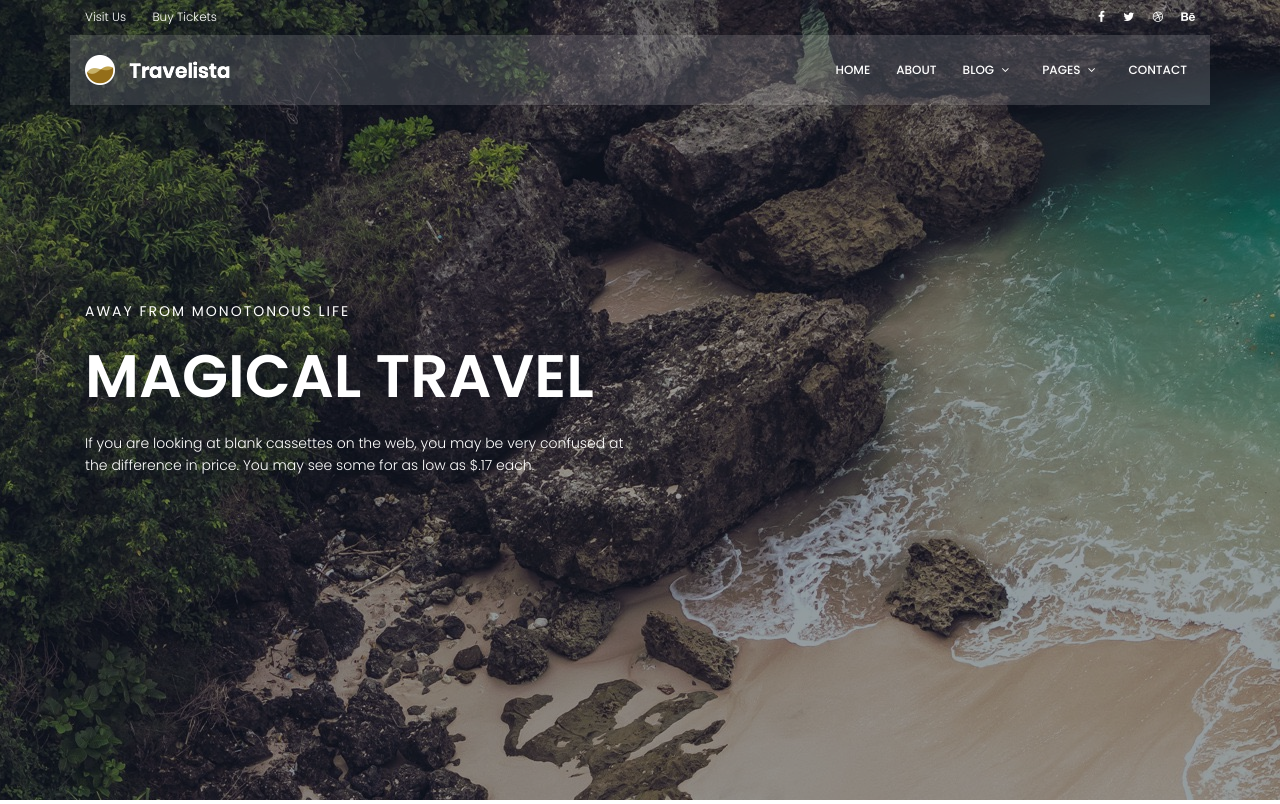
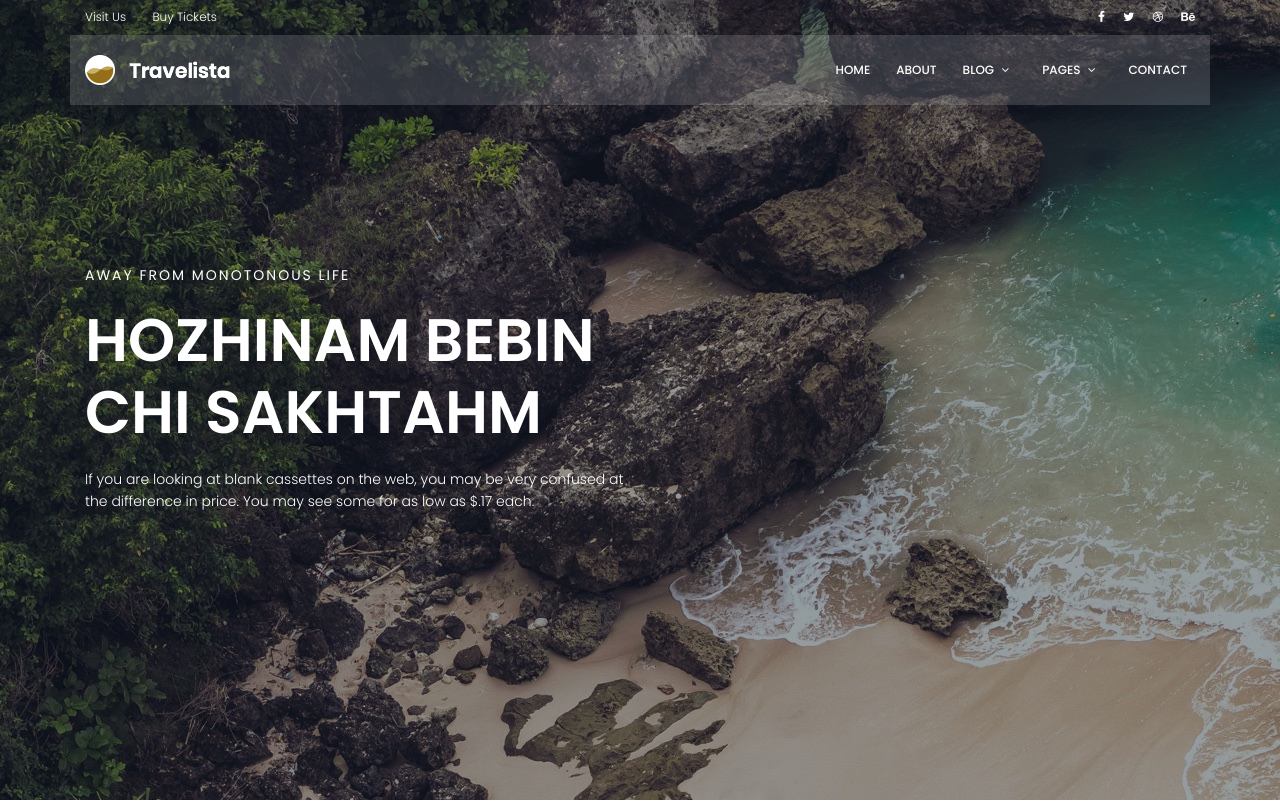
Before and after one commit to sepyHR80/my_site, a Django app: page / in a window 1280 px wide. Shown: the top 804 px of the page. Run offline with Django 3.2, Linux system fonts and the light colour scheme; some libraries are stand-ins or nearby versions.

Commit message:
Update index.html

```diff
--- a/templates/websites/index.html
+++ b/templates/websites/index.html
@@ -93,7 +93,7 @@
 					<div class="row fullscreen align-items-center justify-content-between">
 						<div class="col-lg-6 col-md-6 banner-left">
 							<h6 class="text-white">Away from monotonous life</h6>
-							<h1 class="text-white">Magical Travel</h1>
+							<h1 class="text-white"> Hozhinam bebin chi sakhtahm</h1>
 							<p class="text-white">
 								If you are looking at blank cassettes on the web, you may be very confused at the difference in price. You may see some for as low as $.17 each.
 							</p>
```
